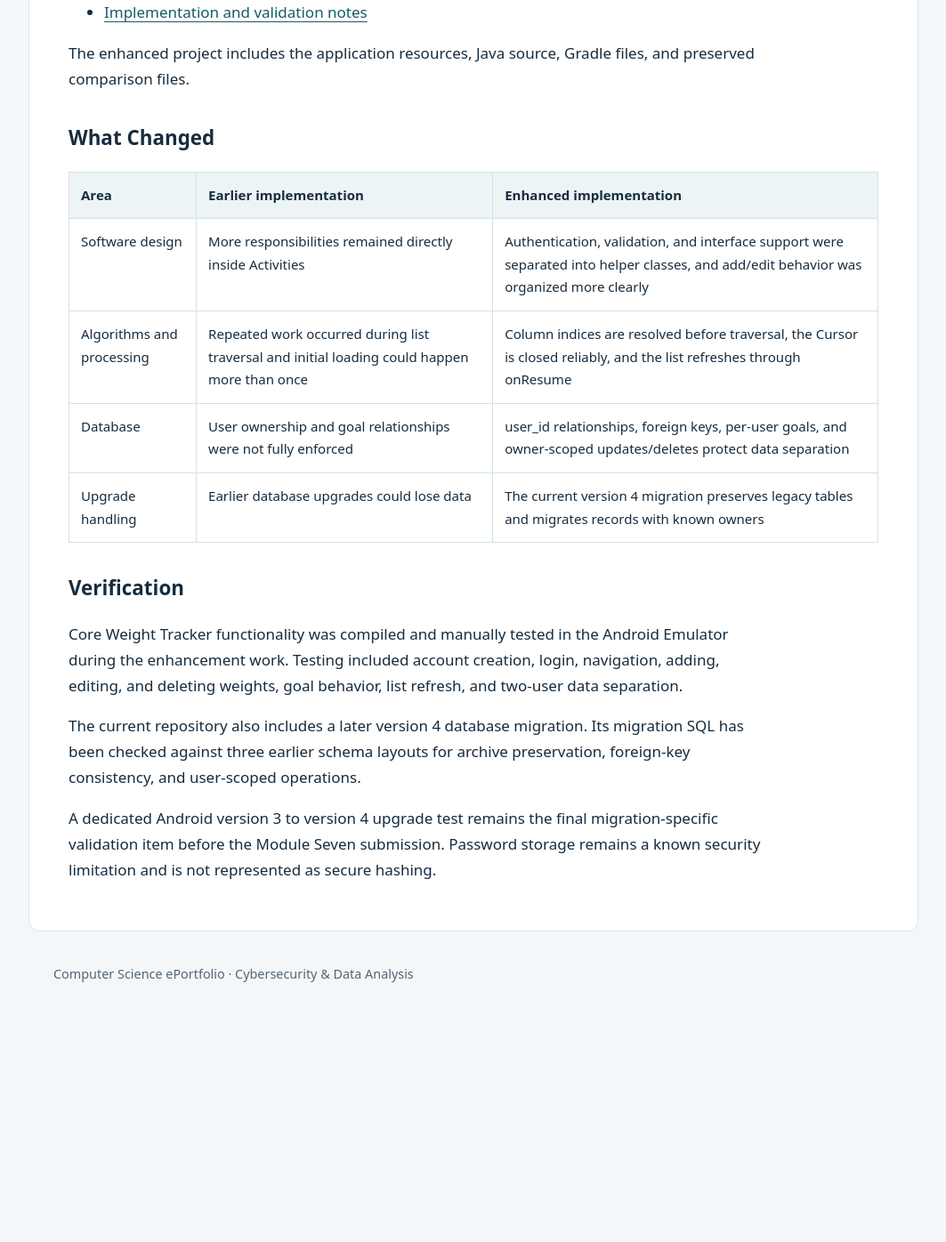
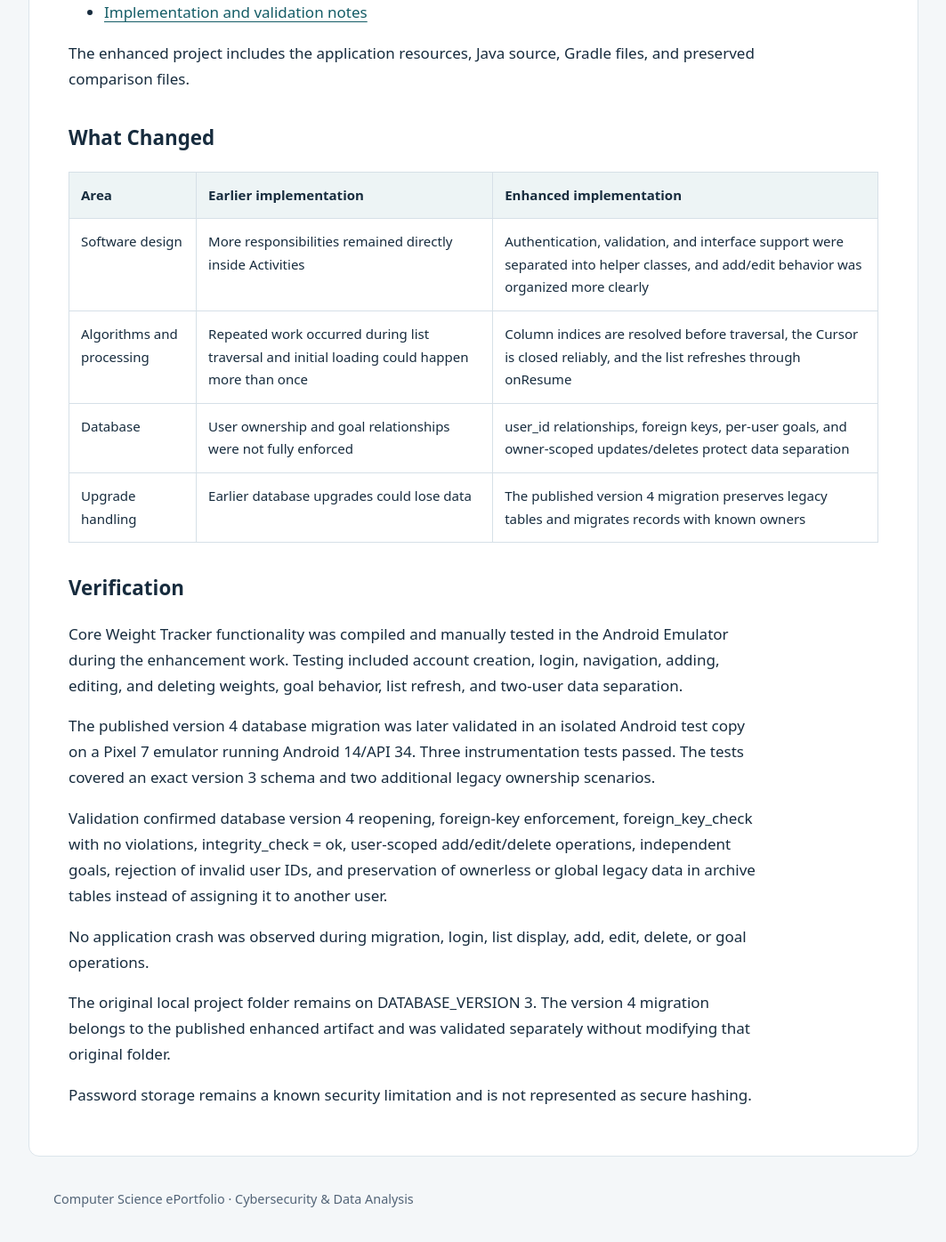
Before and after one commit to Todolomeos/josebustamante-eportfoliofinal, a Jekyll site: the page built from artifact.md, in a window 1280 px wide and 1400 px high, scrolled down 709 px. Shown: the top 1396 px of the window at 89% size, without its empty margins (108-1171 px from the left). Built offline with Jekyll 4.4.1, drawn with Linux system fonts in a browser that asks for light colours; our own code applies the rules of GitHub Pages for plain Markdown files; before the commit the page ends 1856 px from its top, so only the background shows below that.

Commit message:
Update artifact.md with completed Android migration validation

```diff
--- a/artifact.md
+++ b/artifact.md
@@ -26,12 +26,18 @@ The enhanced project includes the application resources, Java source, Gradle fil
 | Software design | More responsibilities remained directly inside Activities | Authentication, validation, and interface support were separated into helper classes, and add/edit behavior was organized more clearly |
 | Algorithms and processing | Repeated work occurred during list traversal and initial loading could happen more than once | Column indices are resolved before traversal, the Cursor is closed reliably, and the list refreshes through onResume |
 | Database | User ownership and goal relationships were not fully enforced | user_id relationships, foreign keys, per-user goals, and owner-scoped updates/deletes protect data separation |
-| Upgrade handling | Earlier database upgrades could lose data | The current version 4 migration preserves legacy tables and migrates records with known owners |
+| Upgrade handling | Earlier database upgrades could lose data | The published version 4 migration preserves legacy tables and migrates records with known owners |
 
 ## Verification
 
 Core Weight Tracker functionality was compiled and manually tested in the Android Emulator during the enhancement work. Testing included account creation, login, navigation, adding, editing, and deleting weights, goal behavior, list refresh, and two-user data separation.
 
-The current repository also includes a later version 4 database migration. Its migration SQL has been checked against three earlier schema layouts for archive preservation, foreign-key consistency, and user-scoped operations.
+The published version 4 database migration was later validated in an isolated Android test copy on a Pixel 7 emulator running Android 14/API 34. Three instrumentation tests passed. The tests covered an exact version 3 schema and two additional legacy ownership scenarios.
 
-A dedicated Android version 3 to version 4 upgrade test remains the final migration-specific validation item before the Module Seven submission. Password storage remains a known security limitation and is not represented as secure hashing.
+Validation confirmed database version 4 reopening, foreign-key enforcement, foreign_key_check with no violations, integrity_check = ok, user-scoped add/edit/delete operations, independent goals, rejection of invalid user IDs, and preservation of ownerless or global legacy data in archive tables instead of assigning it to another user.
+
+No application crash was observed during migration, login, list display, add, edit, delete, or goal operations.
+
+The original local project folder remains on DATABASE_VERSION 3. The version 4 migration belongs to the published enhanced artifact and was validated separately without modifying that original folder.
+
+Password storage remains a known security limitation and is not represented as secure hashing.
```
